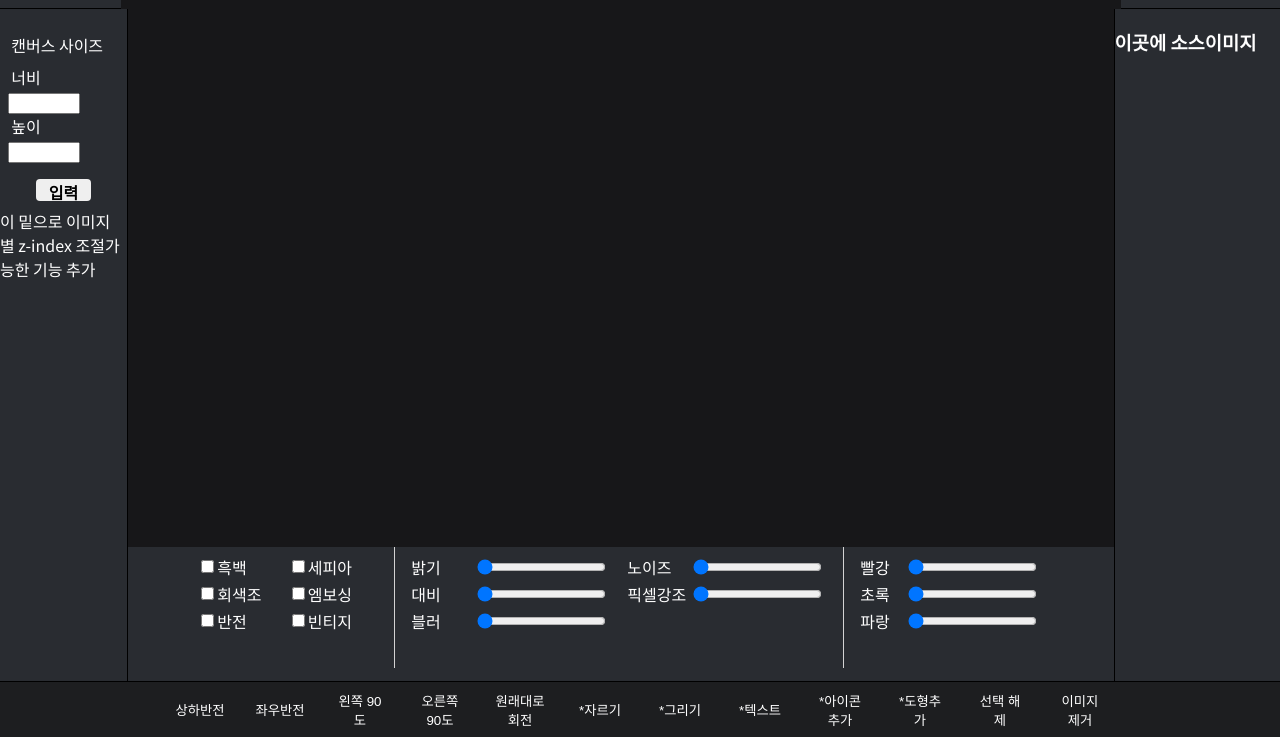
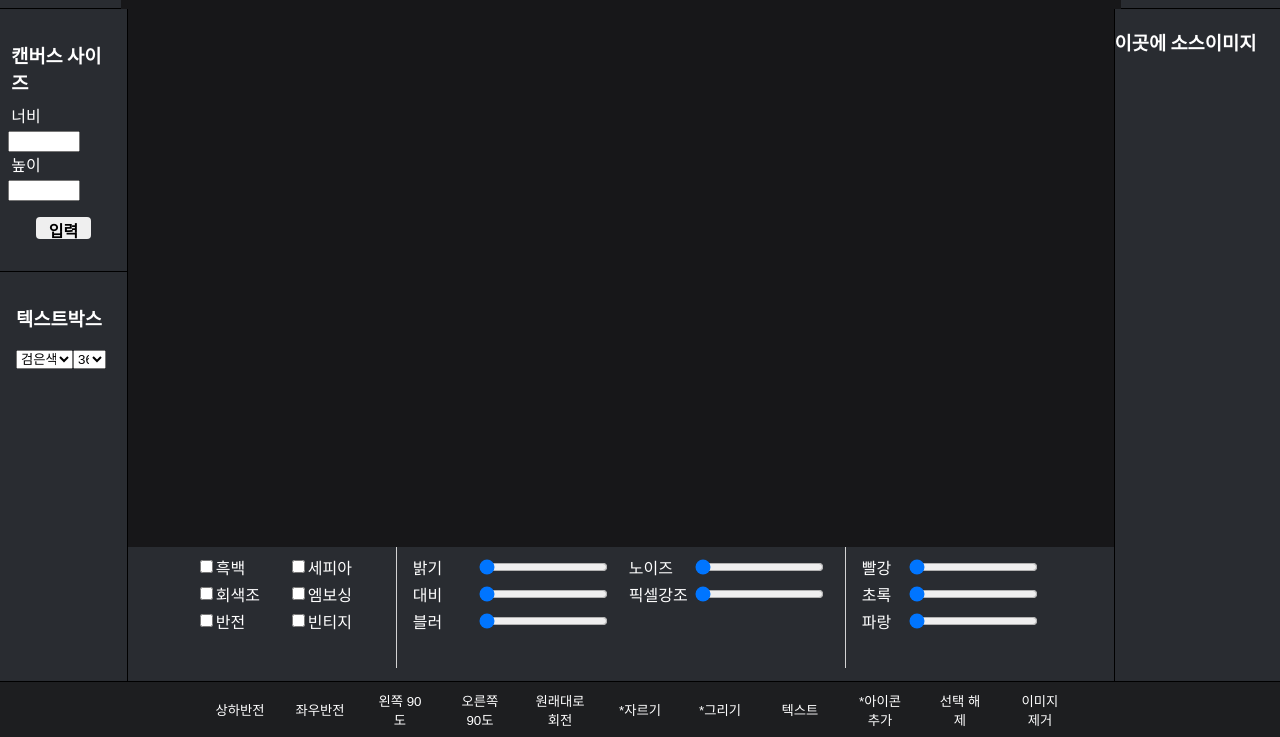
Before and after one commit to jeonguk-lee/Capstone_Design_HTML, a plain HTML site: page editor.html in a window 1280 px wide. Shown: the part 63-800 px from the top of the page. Drawn offline with Linux system fonts and the light colour scheme; a script that the page names is missing.

Commit message:
textbox function

```diff
--- a/css/editor.css
+++ b/css/editor.css
@@ -105,7 +105,9 @@ input {
 .canvas_size {
   display: flex;
   flex-direction: column;
-  padding: 0.5rem;
+  padding: 1rem 0.5rem 2rem 0.5rem;
+  margin-bottom: 2rem;
+  border-bottom: 1px solid black;
 }
 
 .canvas_size_title {
@@ -134,6 +136,25 @@ input {
   height: 1.4rem;
   font-size: 1rem;
   font-weight: 600;
+}
+
+.textbox {
+  padding: 0 1rem;
+}
+
+.textbox_values {
+  display: flex;
+  flex-direction: row;
+}
+
+.text_size {
+  width: 35%;
+  outline: none;
+}
+
+.text_color {
+  width: 60%;
+  outline: none;
 }
 
 .middle {
@@ -173,8 +194,7 @@ input {
 }
 
 .buttons_filter {
-  width: 20%;
-  max-width: 200px;
+  width: 200px;
   height: 90%;
   padding: 0.5rem 1rem 0.5rem 0;
   display: flex;
@@ -194,8 +214,7 @@ input {
 }
 
 .buttons_range {
-  width: 50%;
-  max-width: 450px;
+  width: 450px;
   height: 90%;
   padding: 0.5rem 0 0.5rem 1rem;
   border-left: 1px solid lightgray;
@@ -221,8 +240,7 @@ input {
 }
 
 .buttons_color {
-  width: 25%;
-  max-width: 200px;
+  width: 200px;
   height: 90%;
   padding: 0.5rem 0 0.5rem 1rem;
   display: flex;
--- a/editor.html
+++ b/editor.html
@@ -37,7 +37,7 @@
     <section class="main">
       <section class="canvas_info">
         <div class="canvas_size">
-          <p class="canvas_size_title">캔버스 사이즈</p>
+          <h3 class="canvas_size_title">캔버스 사이즈</h3>
           <div class="canvas_size_width_box">
             <span class="canvas_size_width_name">너비</span>
             <input type="text" class="canvas_width" />
@@ -48,7 +48,46 @@
           </div>
           <button class="canvas_size_button">입력</button>
         </div>
-        이 밑으로 이미지 별 z-index 조절가능한 기능 추가
+        <div class="textbox">
+          <h3 class="text_title">텍스트박스</h3>
+          <div class="textbox_values">
+            <select name="" id="" class="text_color">
+              <option value="black">검은색</option>
+              <option value="white">흰색</option>
+              <option value="blue">파란색</option>
+              <option value="red">빨간색</option>
+              <option value="yellow">노란색</option>
+              <option value="green">초록색</option>
+              <option value="yellowgreen">연두색</option>
+              <option value="skyblue">하늘색</option>
+              <option value="orange">주황색</option>
+              <option value="pink">분홍색</option>
+              <option value="purple">보라색</option>
+              <option value="brown">갈색</option>
+              <option value="gray">회색</option>
+              <option value="lightgray">연회색</option>
+            </select>
+            <select name="" id="" class="text_size">
+              <option value="36">36</option>
+              <option value="40">40</option>
+              <option value="44">44</option>
+              <option value="48">48</option>
+              <option value="52">52</option>
+              <option value="56">56</option>
+              <option value="60">60</option>
+              <option value="64">64</option>
+              <option value="68">68</option>
+              <option value="72">72</option>
+              <option value="76">76</option>
+              <option value="80">80</option>
+              <option value="84">84</option>
+              <option value="88">88</option>
+              <option value="92">92</option>
+              <option value="96">96</option>
+              <option value="100">100</option>
+            </select>
+          </div>
+        </div>
       </section>
       <section class="middle">
         <section class="canvas_section">
@@ -206,9 +245,8 @@
       <button class="footer_button rotate_origin">원래대로 회전</button>
       <button class="footer_button crop">*자르기</button>
       <button class="footer_button putDraw">*그리기</button>
-      <button class="footer_button putText">*텍스트</button>
+      <button class="footer_button putText">텍스트</button>
       <button class="footer_button putIcon">*아이콘추가</button>
-      <button class="footer_button putFigure">*도형추가</button>
       <button class="footer_button discardSelect">선택 해제</button>
       <button class="footer_button removeImage">이미지 제거</button>
     </footer>
--- a/src/editor/editor.js
+++ b/src/editor/editor.js
@@ -14,7 +14,6 @@ let crop;
 let putDraw;
 let putText;
 let putIcon;
-let putFigure;
 let discardSelect;
 let removeImage;
 let blackwhite;
@@ -34,6 +33,8 @@ let gamma_blue;
 let canvas_width;
 let canvas_height;
 let canvas_size_button;
+let text_size;
+let text_color;
 let download;
 
 window.onload = () => {
@@ -54,7 +55,6 @@ window.onload = () => {
   putDraw = document.querySelector(".putDraw");
   putText = document.querySelector(".putText");
   putIcon = document.querySelector(".putIcon");
-  putFigure = document.querySelector(".putFigure");
   discardSelect = document.querySelector(".discardSelect");
   removeImage = document.querySelector(".removeImage");
   blackwhite = document.querySelector(".blackwhite");
@@ -74,6 +74,8 @@ window.onload = () => {
   canvas_width = document.querySelector(".canvas_width");
   canvas_height = document.querySelector(".canvas_height");
   canvas_size_button = document.querySelector(".canvas_size_button");
+  text_size = document.querySelector(".text_size");
+  text_color = document.querySelector(".text_color");
   download = document.querySelector(".download");
   let canvasSizeWidth = canvas_section.getBoundingClientRect().width * 0.75;
   let canvasSizeHeight = canvasSizeWidth * 0.6;
@@ -162,14 +164,31 @@ window.onload = () => {
   });
 
   putText.addEventListener("click", () => {
-    window.alert("기능 추가 예정입니다.");
+    let textbox = new fabric.Textbox("text", {
+      left: 50,
+      top: 50,
+      width: 150,
+      fontSize: 36,
+      fontFamily: "Quicksand",
+    });
+    console.log(textbox);
+    canvas.add(textbox).setActiveObject(textbox);
   });
 
+  text_size.oninput = () => {
+    const targeted = canvas.getActiveObject();
+    targeted.set("fontSize", parseInt(text_size.value));
+    canvas.renderAll();
+  };
+
+  text_color.oninput = () => {
+    const targeted = canvas.getActiveObject();
+    targeted.set("fill", text_color.value);
+    canvas.renderAll();
+    console.log(targeted);
+  };
+
   putIcon.addEventListener("click", () => {
-    window.alert("기능 추가 예정입니다.");
-  });
-
-  putFigure.addEventListener("click", () => {
     window.alert("기능 추가 예정입니다.");
   });
 
@@ -308,8 +327,6 @@ window.onload = () => {
       window.alert(
         "가능한 크기를 초과하였습니다. (최대크기: 너비1000 높이600)"
       );
-      canvas_width.value = "";
-      canvas_height.value = "";
     } else {
       upper_canvas.style.width = `${canvas_width.value}px`;
       upper_canvas.style.height = `${canvas_height.value}px`;
@@ -322,6 +339,8 @@ window.onload = () => {
       canvasItem.style.width = `${canvas_width.value}px`;
       canvasItem.style.height = `${canvas_height.value}px`;
     }
+    canvas_width.value = "";
+    canvas_height.value = "";
   });
 
   //image upload / download part
@@ -390,7 +409,7 @@ window.onload = () => {
       gamma_red.value = 0;
       gamma_green.value = 0;
       gamma_blue.value = 0;
-    } else {
+    } else if (targeted.filters) {
       targeted.filters[0]
         ? (blackwhite.checked = true)
         : (blackwhite.checked = false);
```
